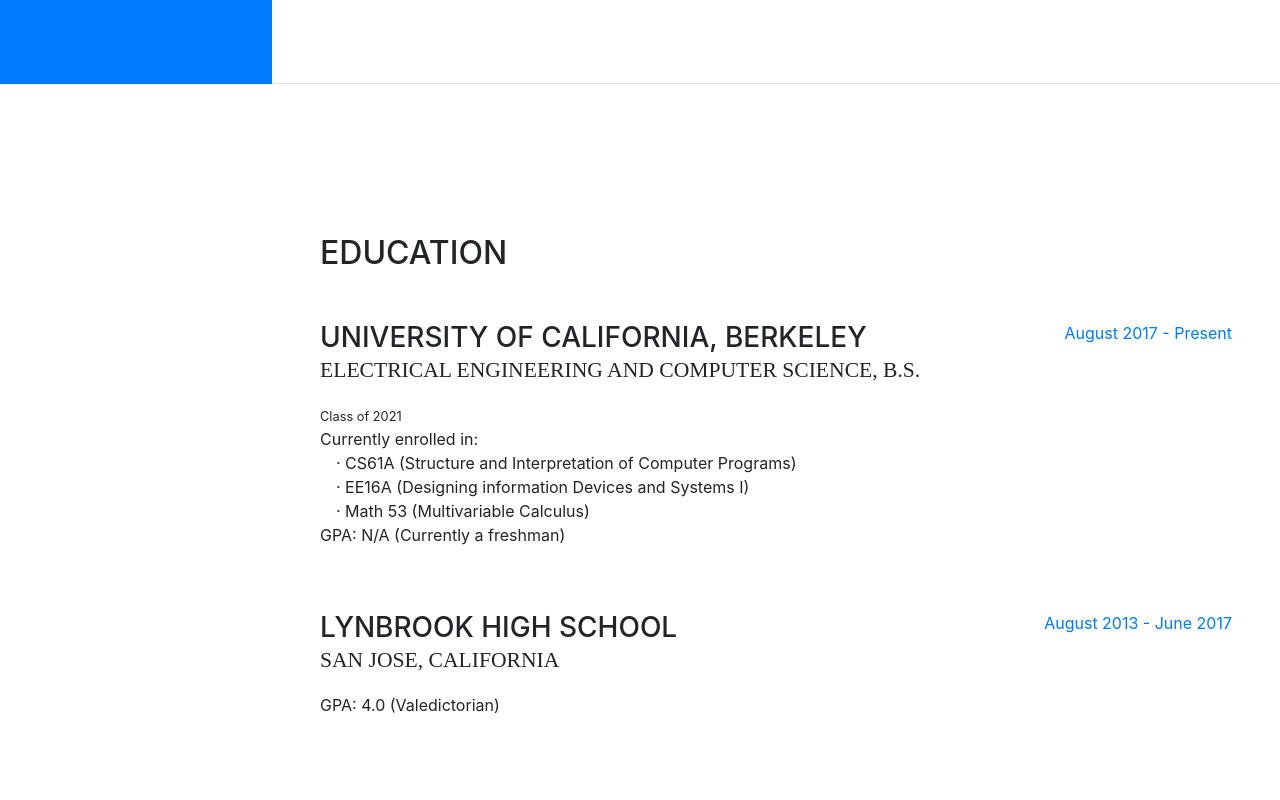
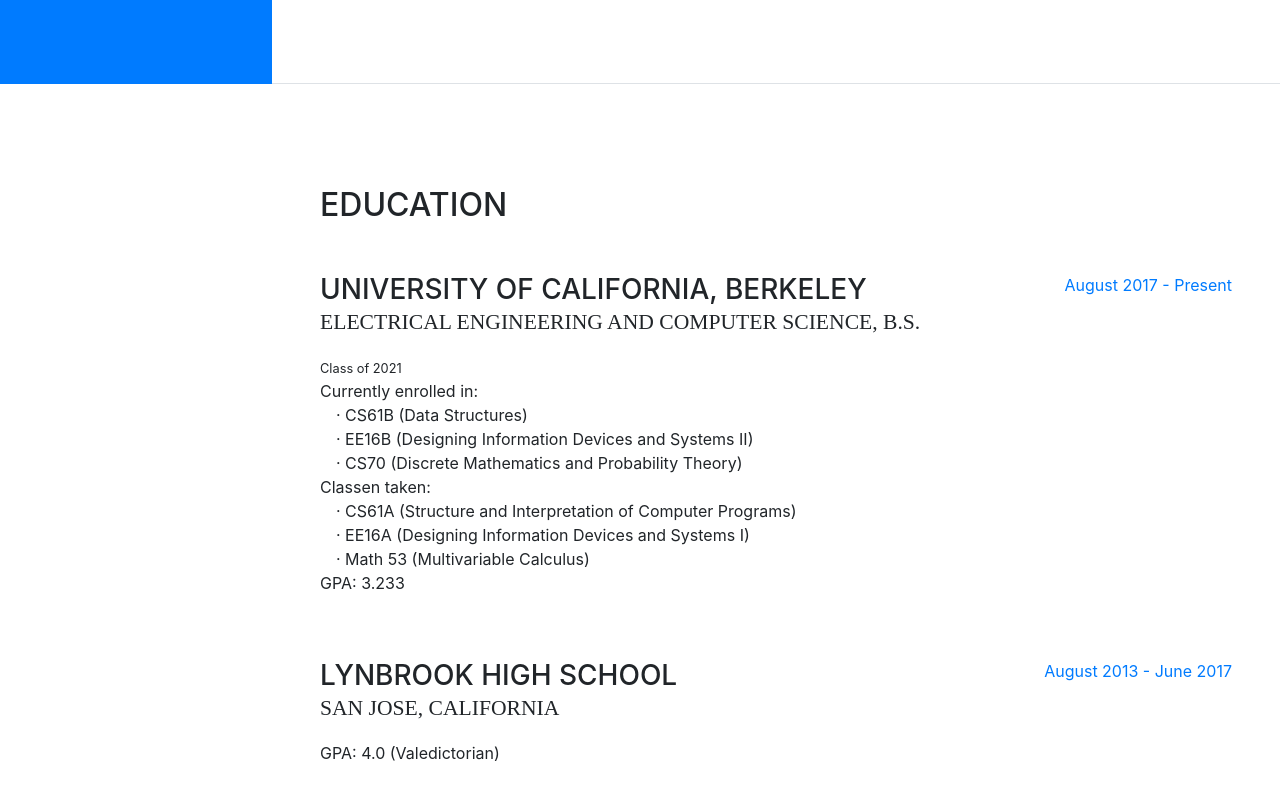
Before and after one commit to kimdavidd/kimdavidd.github.io, a website with bundled scripts: page index.html in a window 1280 px wide. Shown: the part 716-1516 px from the top of the page. Built offline with nearby package versions, Linux system fonts and the light colour scheme; a web font is replaced by a local one.

Commit message:
Update index.html

```diff
--- a/index.html
+++ b/index.html
@@ -112,10 +112,14 @@
               <div class="subheading mb-3">Electrical Engineering and Computer Science, B.S.</div>
               <div><small>Class of 2021</small></div>
               <div>Currently enrolled in:</div>
+              <div style="text-indent: 1em;">· CS61B (Data Structures)</div>
+              <div style="text-indent: 1em;">· EE16B (Designing Information Devices and Systems II)</div>
+              <div style="text-indent: 1em;">· CS70 (Discrete Mathematics and Probability Theory)</div>
+              <div>Classen taken:</div>
               <div style="text-indent: 1em;">· CS61A (Structure and Interpretation of Computer Programs)</div>
-              <div style="text-indent: 1em;">· EE16A (Designing information Devices and Systems I)</div>
+              <div style="text-indent: 1em;">· EE16A (Designing Information Devices and Systems I)</div>
               <div style="text-indent: 1em;">· Math 53 (Multivariable Calculus)</div>
-              <p>GPA: N/A (Currently a freshman)</p>
+              <p>GPA: 3.233</p>
             </div>
             <div class="resume-date text-md-right">
               <span class="text-primary">August 2017 - Present</span>
```
